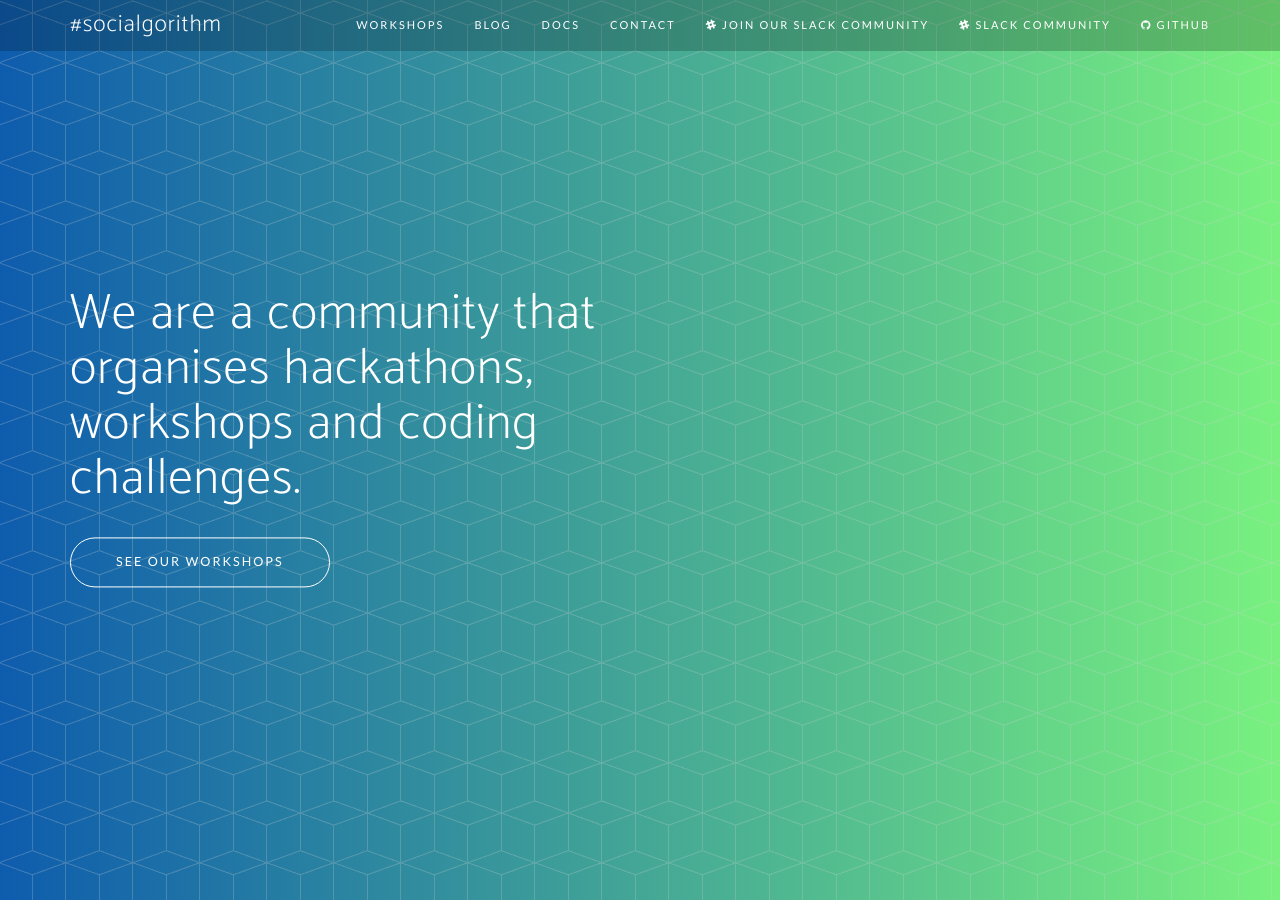
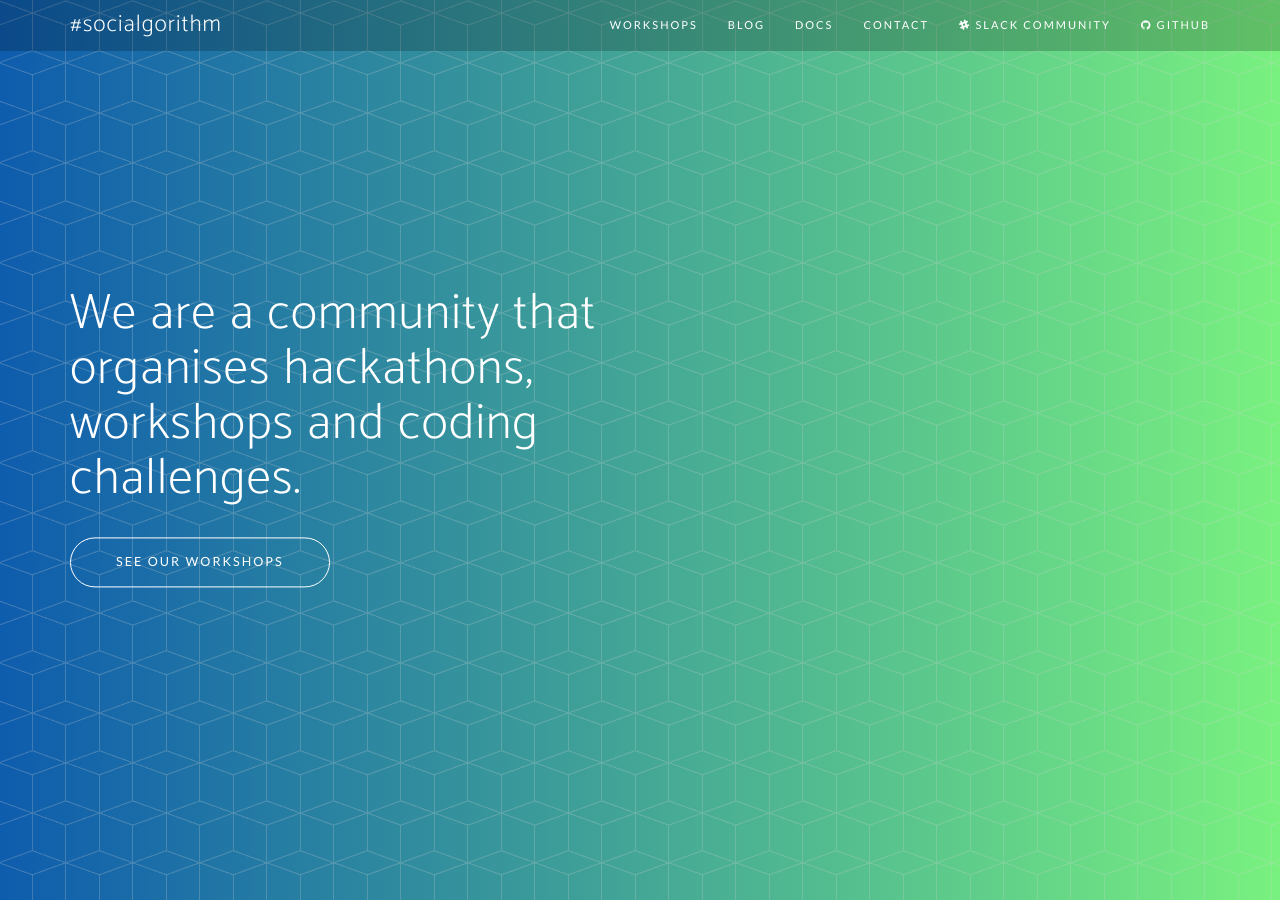
Before and after one commit to socialgorithm/socialgorithm.github.io, a Jekyll site: the page built from index.html, in a window 1280 px wide and 900 px high. Built offline with Jekyll 4.4.1, drawn with Linux system fonts in a browser that asks for light colours; nearby versions of some CDN libraries; some web fonts are replaced; the list of posts is cut into pages by our own code.

Commit message:
Fix duplicate slack link

```diff
--- a/_includes/nav-blog.html
+++ b/_includes/nav-blog.html
@@ -24,10 +24,12 @@
                     <a href="https://socialgorithm.org/docs">Docs</a>
                 </li>
                 <li>
-                    <a href="/team">Team</a>
+                    <a class="page-scroll" href="#contact">Contact</a>
                 </li>
                 <li>
-                    <a class="page-scroll" href="#contact">Contact</a>
+                    <a href="https://socialgorithm-slack.herokuapp.com">
+                        <i class="fa fa-slack"></i> Slack Community
+                    </a>
                 </li>
                 <li>
                     <a href="https://github.com/socialgorithm">
--- a/_includes/nav.html
+++ b/_includes/nav.html
@@ -24,11 +24,6 @@
                     <a class="page-scroll" href="#contact">Contact</a>
                 </li>
                 <li>
-                    <a href="">
-                        <i class="fa fa-slack"></i> Join our Slack community
-                    </a>
-                </li>
-                <li>
                     <a href="https://socialgorithm-slack.herokuapp.com">
                         <i class="fa fa-slack"></i> Slack Community
                     </a>
```
